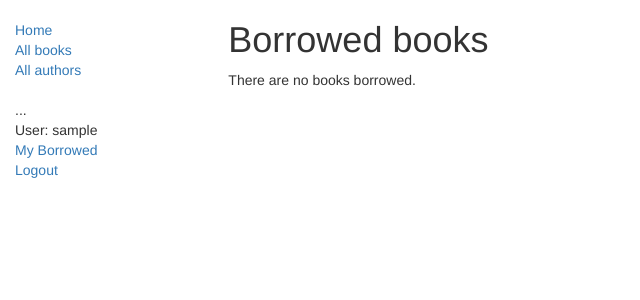
After one commit to andrew-burk/django_local_library, a Django app: page /catalog/mybooks/ in a window 1280 px wide. The commit adds this page. Shown: the top 300 px of the page, without its empty margins (0-640 px from the left). Run offline with Django 3.2, Linux system fonts and the light colour scheme; a user stored in the database is signed in; tables that the repository leaves empty hold one stand-in row (values such as "Sample post"); some libraries are stand-ins or nearby versions.

Commit message:
First version of application moved into github

```diff
--- a/catalog/admin.py
+++ b/catalog/admin.py
@@ -56,7 +56,7 @@ admin.site.register(Book, BookAdmin)
 
 @admin.register(BookInstance)
 class BookInstanceAdmin(admin.ModelAdmin):
-    list_display = ('book', 'status', 'due_date', 'id')
+    list_display = ('book', 'status', 'borrower', 'due_date', 'id')
     list_filter = ('status', 'due_back')
 
     fieldsets = (
@@ -64,7 +64,7 @@ class BookInstanceAdmin(admin.ModelAdmin):
             'fields': ('book', 'imprint', 'id')
         }),
         ('Availability', {
-            'fields': ('status', 'due_back',)
+            'fields': ('status', 'due_back', 'borrower')
         }),
     )
     list_display = ('book', 'status', 'due_back', 'id')
--- a/catalog/templates/base_generic.html
+++ b/catalog/templates/base_generic.html
@@ -25,6 +25,18 @@
           <li><a href="{% url 'index' %}">Home</a></li>
           <li><a href="{% url 'books' %}">All books</a></li>
           <li><a href="{% url 'authors' %}">All authors</a></li>
+      </ul>
+      <ul class="sidebar-nav">
+
+        ...
+
+       {% if user.is_authenticated %}
+         <li>User: {{ user.get_username }}</li>
+         <li><a href="{% url 'my-borrowed' %}">My Borrowed</a></li>
+         <li><a href="{% url 'logout'%}?next={{request.path}}">Logout</a></li>
+       {% else %}
+         <li><a href="{% url 'login'%}?next={{request.path}}">Login</a></li>
+       {% endif %}
       </ul>
      {% endblock %}
       </div>
--- /dev/null
+++ b/catalog/templates/catalog/bookinstance_list_borrowed_user.html
@@ -0,0 +1,19 @@
+{% extends "base_generic.html" %}
+
+{% block content %}
+    <h1>Borrowed books</h1>
+
+    {% if bookinstance_list %}
+    <ul>
+
+      {% for bookinst in bookinstance_list %}
+      <li class="{% if bookinst.is_overdue %}text-danger{% endif %}">
+        <a href="{% url 'book-detail' bookinst.book.pk %}">{{bookinst.book.title}}</a> ({{ bookinst.due_back }})
+      </li>
+      {% endfor %}
+    </ul>
+
+    {% else %}
+      <p>There are no books borrowed.</p>
+    {% endif %}
+{% endblock %}
--- a/catalog/urls.py
+++ b/catalog/urls.py
@@ -9,3 +9,7 @@ urlpatterns = [
     path('authors/', views.AuthorListView.as_view(), name='authors'),
     path('author/<int:pk>', views.AuthorDetailView.as_view(), name='author-detail'),
 ]
+
+urlpatterns += [
+    path('mybooks/', views.LoanedBooksByUserListView.as_view(), name='my-borrowed'),
+]
--- a/catalog/views.py
+++ b/catalog/views.py
@@ -45,3 +45,16 @@ class AuthorListView(generic.ListView):
 
 class AuthorDetailView(generic.DetailView):
     model = Author
+
+from django.contrib.auth.mixins import LoginRequiredMixin
+
+class LoanedBooksByUserListView(LoginRequiredMixin,generic.ListView):
+    """
+    Generic class-based view listing books on loan to current user.
+    """
+    model = BookInstance
+    template_name ='catalog/bookinstance_list_borrowed_user.html'
+    paginate_by = 10
+
+    def get_queryset(self):
+        return BookInstance.objects.filter(borrower=self.request.user).filter(status__exact='o').order_by('due_back')
```
Also changed, not shown: catalog/models.py (+9 -0 lines), catalog/migrations/0003_bookinstance_borrower.py (added).
